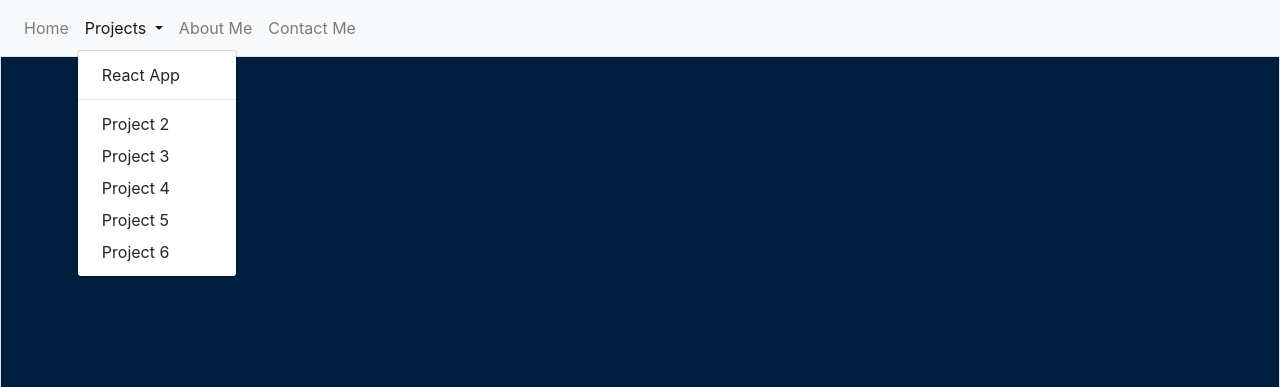
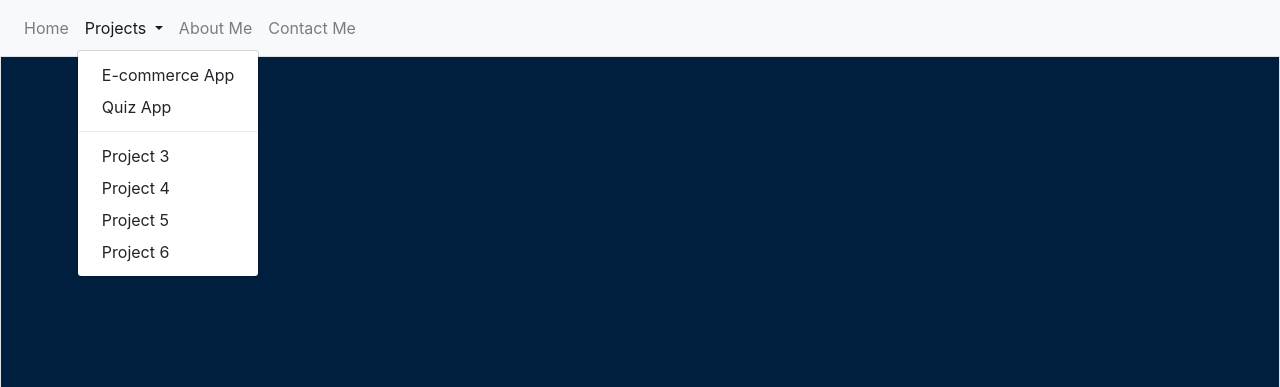
Before and after one commit to joelb01-github/portfolio, a website: page index.html in a window 1280 px wide. Both pictures are taken after a click on the button "Projects". Shown: the top 387 px of the page. Drawn offline with nearby package versions, Linux system fonts and the light colour scheme.

Commit message:
added navlink

```diff
--- a/index.html
+++ b/index.html
@@ -38,9 +38,9 @@
               Projects
             </a>
             <div class="dropdown-menu" aria-labelledby="navbarDropdown">
-              <a class="dropdown-item" href="#projects">React App</a>
+              <a class="dropdown-item" href="#projects">E-commerce App</a>
+              <a class="dropdown-item" href="#projects">Quiz App</a>
               <div class="dropdown-divider"></div>
-              <a class="dropdown-item" href="#">Project 2</a>
               <a class="dropdown-item" href="#">Project 3</a>
               <a class="dropdown-item" href="#">Project 4</a>
               <a class="dropdown-item" href="#">Project 5</a>
```
